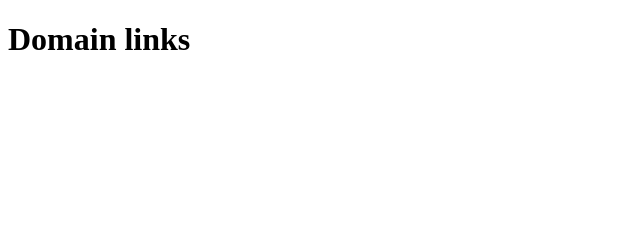
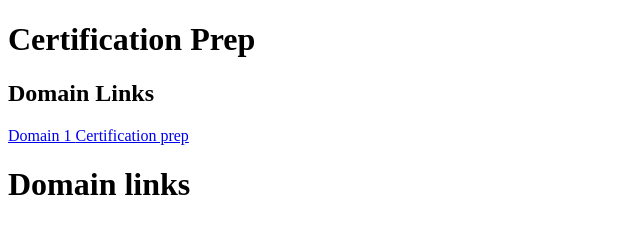
Before and after one commit to Christian6047/certificationexampratice, a plain HTML site: page index.html in a window 1280 px wide. Shown: the whole page, without its empty margins (0-640 px from the left). Drawn offline with Linux system fonts and the light colour scheme.

Commit message:
added domain 1 link

```diff
--- a/index.html
+++ b/index.html
@@ -5,6 +5,18 @@
     <title>Crhristian's Certification Exam prep</title>
   </head>
   <body>
+    <div class = "header" >
+      <h1> Certification Prep </h1>
+      <h2> Domain Links </h2>
+
+
+    </div>
+    <!-- Here i have to code the code-->
+
+     <div class="topnav">
+
+        <a href="Domain 1/MusicStore/index.html"> Domain 1 </a>
+       <a href="https://christian6047.github.io/certificationexampratice/">Certification prep</a>
     <h1>Domain links</h1>
   </body>
 </html>
```
